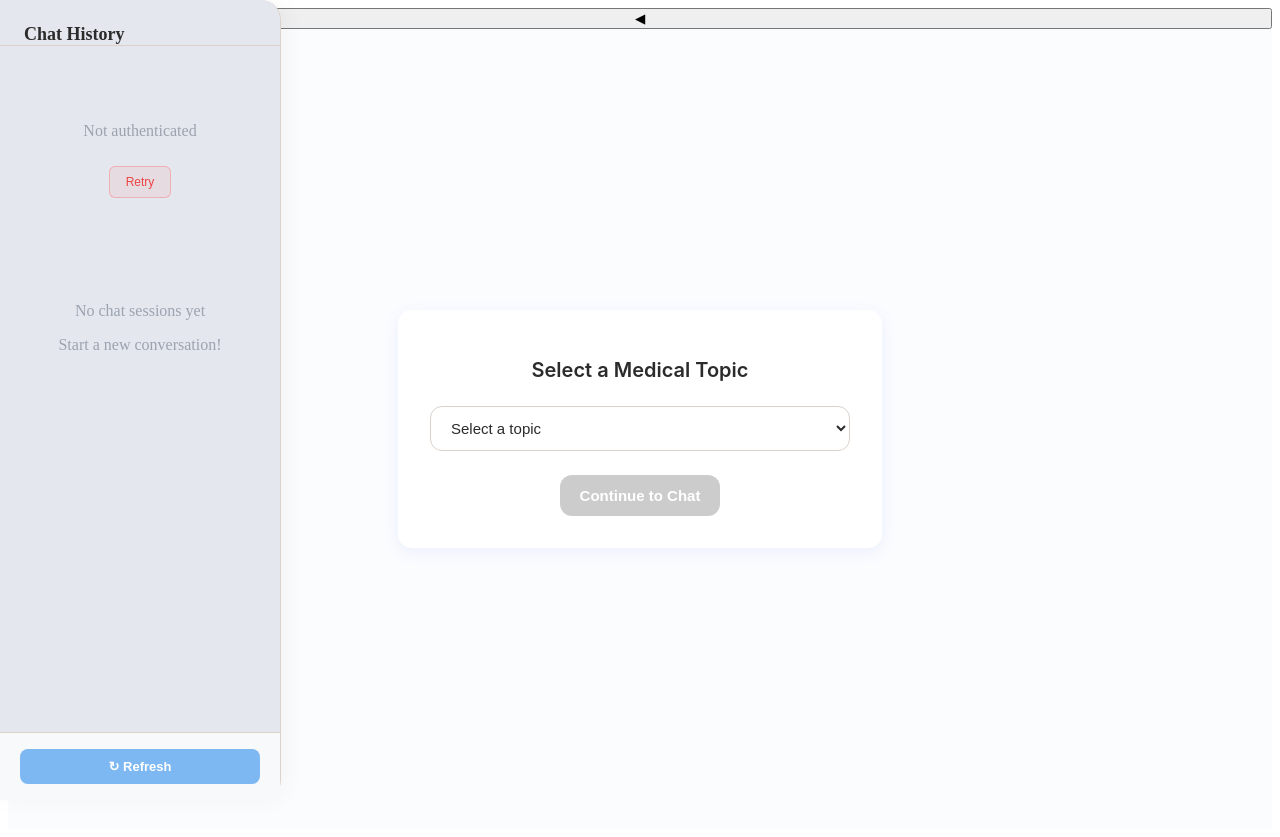
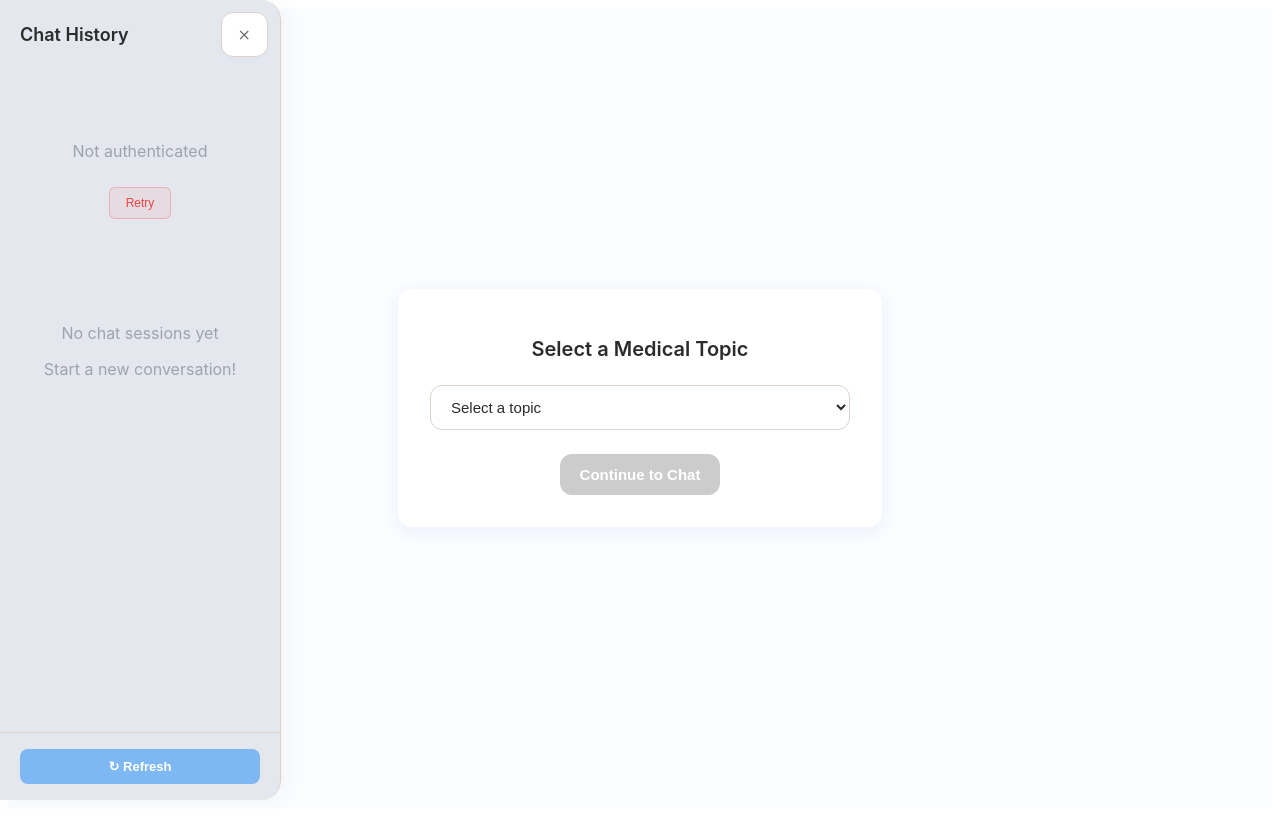
Before and after one commit to Mustafa-Noor/Medical-Chatbot, a React (Vite) app in the folder frontend/: page /select-topic in a window 1280 px wide. After the commit the page ends 816 px from the top, so only its background shows below. Built offline with nearby package versions, Linux system fonts and the light colour scheme.

Commit message:
css fixedddddddddddddd

```diff
--- a/frontend/src/components/ChatPage.css
+++ b/frontend/src/components/ChatPage.css
@@ -62,19 +62,19 @@
 
 /* Sidebar */
 .sidebar {
-  width: 280px;
+  width: 230px;
   height: 100vh;
   background: var(--secondary-bg);
   color: var(--text-primary);
   display: flex;
   flex-direction: column;
   justify-content: space-between;
-  padding: var(--space-3xl) var(--space-2xl);
+  padding: var(--space-xl) var(--space-xl);
   /* box-shadow: 4px 0 32px var(--shadow-medium); */
   border-right: 1px solid var(--shadow-light);
   transition: transform var(--transition-slow);
-  border-top-right-radius: var(--radius-2xl);
-  border-bottom-right-radius: var(--radius-2xl);
+  /* border-top-right-radius: var(--radius-2xl);
+  border-bottom-right-radius: var(--radius-2xl); */
   box-shadow: 4px 0 24px rgba(0, 0, 0, 0.04);
 }
 
@@ -91,7 +91,7 @@
   color: var(--surface-white);
   font-weight: 600;
   font-size: var(--font-size-sm);
-  padding: var(--space-sm) var(--space-md);
+  padding: var(--space-sm) var(--space-sm);
   border-radius: var(--radius-md);
   margin-bottom: var(--space-sm);
   cursor: pointer;
@@ -111,6 +111,8 @@
   display: flex;
   justify-content: space-between;
   align-items: center;
+  padding-top: 0; /* reduce spacing */
+  margin-bottom: var(--space-md); /* optional: space below buttons */
 }
 
 .back-btn {
@@ -138,7 +140,7 @@
 .sidebar h2 {
   font-size: var(--font-size-l);
   font-weight: 600;
-  margin-top: var(--space-sm); /* default is often too large */
+  margin-top: 0; /* default is often too large */
   margin-bottom: var(--space-sm);
   color: var(--text-primary);
   letter-spacing: -0.025em;
@@ -187,7 +189,7 @@
   background: var(--surface-white);
   border: 1.5px solid var(--border-subtle);
   color: var(--text-primary);
-  padding: var(--space-lg) var(--space-lg);
+  padding: var(--space-sm) var(--space-sm);
   border-radius: var(--radius-lg);
   cursor: pointer;
   text-align: left;
@@ -220,7 +222,7 @@
   color: var(--text-muted);
   font-size: var(--space-lg);
   cursor: pointer;
-  padding: var(--space-sm);
+  padding: 0;
   border-radius: var(--radius-sm);
   transition: all var(--transition-base);
 }
--- a/frontend/src/components/ChatSidebar.css
+++ b/frontend/src/components/ChatSidebar.css
@@ -15,10 +15,30 @@
   border-bottom-right-radius: 20px;
 }
 
+.chat-sidebar {
+  font-family: 'Inter', 'Poppins', -apple-system, BlinkMacSystemFont, sans-serif;
+}
+
+
 /* Header */
 .sidebar-header {
   padding: 24px;
   border-bottom: 1px solid var(--border-light);
+}
+
+.sidebar-header-top {
+  display: flex;
+  justify-content: space-between;
+  align-items: center;
+  margin-bottom: var(--space-md);
+  width: 100%;
+}
+
+.sidebar-title {
+  font-size: var(--font-size-lg);
+  font-weight: 600;
+  color: var(--text-primary);
+  margin: 20px;
 }
 
 .sidebar-header h3 {
@@ -104,7 +124,6 @@
 .sidebar-footer {
   padding: 16px 20px;
   border-top: 1px solid var(--border-light);
-  background: #F7F9FB;
 }
 
 .refresh-btn {
@@ -146,3 +165,21 @@
 .retry-btn:hover {
   background: rgba(255, 107, 107, 0.2);
 }
+
+.toggle-sidebar-btn {
+  background: var(--surface-white);
+  color: var(--text-secondary);
+  border: 1.5px solid var(--border-light);
+  padding: var(--space-sm) var(--space-md);
+  font-size: var(--font-size-md);
+  border-radius: var(--radius-md);
+  cursor: pointer;
+  transition: all var(--transition-base);
+  box-shadow: 0 2px 8px var(--shadow-light);
+}
+
+.toggle-sidebar-btn:hover {
+  background: var(--primary-bg);
+  border-color: var(--accent-blue);
+  color: var(--accent-blue);
+}
--- a/frontend/src/components/ChatSidebar.jsx
+++ b/frontend/src/components/ChatSidebar.jsx
@@ -4,12 +4,14 @@ import { useNavigate, useLocation } from "react-router-dom";
 import API from "../services/api";
 import "./ChatSidebar.css";
 
-const ChatSidebar = ({ onSessionSelect, currentSessionId }) => {
+const ChatSidebar = ({ onSessionSelect, currentSessionId, onClose }) => {
   const [sessions, setSessions] = useState([]);
   const [loading, setLoading] = useState(true);
   const [error, setError] = useState(null);
   const navigate = useNavigate();
   const location = useLocation();
+
+
 
   const handleSessionClick = (session) => {
   navigate(`/chat?sessionId=${session.id}&topic=${encodeURIComponent(session.topic)}`);
@@ -62,6 +64,9 @@ const ChatSidebar = ({ onSessionSelect, currentSessionId }) => {
     <div className="chat-sidebar">
       <div className="sidebar-header">
         <h3>Chat History</h3>
+        <button className="toggle-sidebar-btn" onClick={onClose}>
+          ⨯
+        </button>
       </div>
       <div className="loading-sessions">
         <div className="loading-spinner"></div>
@@ -73,8 +78,9 @@ const ChatSidebar = ({ onSessionSelect, currentSessionId }) => {
 
   return (
     <div className="chat-sidebar">
-      <div className="sidebar-header">
-        <h3>Chat History</h3>
+      <div className="sidebar-header-top">
+        <h3 className="sidebar-title">Chat History</h3>
+        <button className="toggle-sidebar-btn" onClick={onClose}>⨯</button>
       </div>
 
       {error && (
--- a/frontend/src/components/SelectTopic.jsx
+++ b/frontend/src/components/SelectTopic.jsx
@@ -57,17 +57,17 @@ const SelectTopic = () => {
         <ChatSidebar
           onSessionSelect={handleSessionSelect}
           currentSessionId={currentSessionId}
+          onClose={toggleSidebar}
         />
       )}
 
       <div className={`main-content ${showSidebar ? 'with-sidebar' : 'full-width'}`}>
-        <button
-          className="sidebar-toggle"
-          onClick={toggleSidebar}
-          aria-label="Toggle sidebar"
-        >
-          {showSidebar ? '◀' : '▶'}
-        </button>
+        {!showSidebar && (
+          <button className="toggle-sidebar-btn-floating" onClick={toggleSidebar}>
+            ☰
+          </button>
+
+        )}
 
         <div className="select-topic-container">
           <div className="select-topic-box">
--- a/frontend/src/components/SelectTopics.css
+++ b/frontend/src/components/SelectTopics.css
@@ -84,3 +84,45 @@
   background-color: #cccccc;
   cursor: not-allowed;
 }
+
+.toggle-sidebar-btn {
+  background: var(--surface-white);
+  color: var(--text-secondary);
+  border: 1.5px solid var(--border-light);
+  padding: var(--space-sm) var(--space-md);
+  font-size: var(--font-size-md);
+  border-radius: var(--radius-md);
+  cursor: pointer;
+  transition: all var(--transition-base);
+  box-shadow: 0 2px 8px var(--shadow-light);
+  margin: var(--space-sm);
+}
+
+.toggle-sidebar-btn:hover {
+  background: var(--primary-bg);
+  border-color: var(--accent-blue);
+  color: var(--accent-blue);
+}
+
+.toggle-sidebar-btn-floating {
+  position: absolute;
+  top: var(--space-lg);
+  left: var(--space-lg);
+  z-index: 10;
+  background: var(--accent-blue);
+  color: var(--surface-white);
+  border: none;
+  padding: var(--space-md) var(--space-lg);
+  font-size: var(--font-size-lg);
+  border-radius: var(--radius-xl);
+  cursor: pointer;
+  transition: all var(--transition-base);
+  box-shadow: 0 6px 20px rgba(126, 184, 242, 0.3);
+  backdrop-filter: blur(20px);
+}
+
+.toggle-sidebar-btn-floating:hover {
+  transform: translateY(-2px);
+  box-shadow: 0 8px 24px rgba(126, 184, 242, 0.4);
+  background: #5A9EE0;
+}
```
